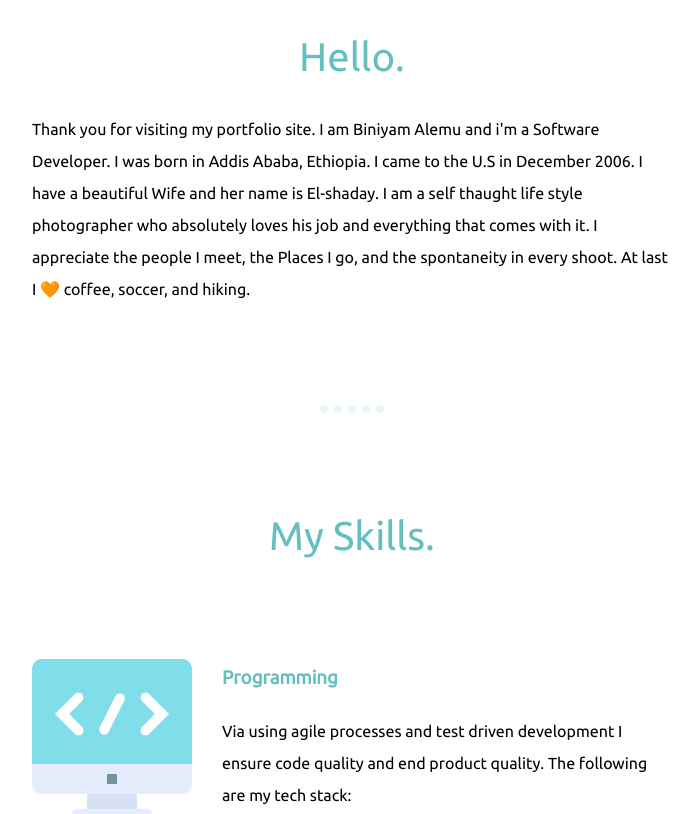
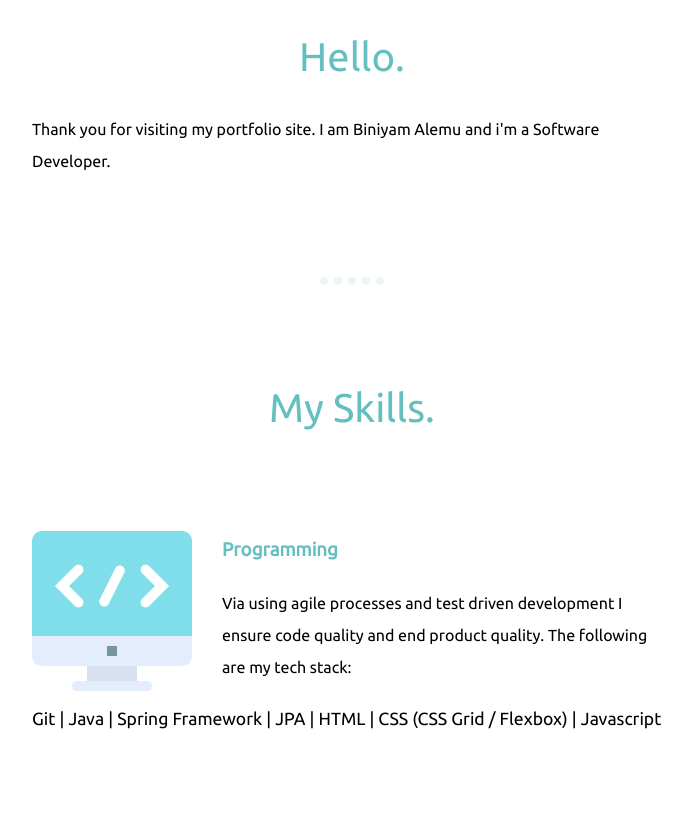
Before and after one commit to binieth/biniyam.github.io, a plain HTML site: page index.html in a window 1280 px wide. Shown: the part 972-1786 px from the top of the page, without its empty margins (288-987 px from the left). Drawn offline with Linux system fonts and the light colour scheme.

Commit message:
working on about me

```diff
--- a/index.html
+++ b/index.html
@@ -27,13 +27,7 @@
             <img class="profile-img" src="./images/biniyam.png" alt="biniyam's portrait image">
             <h2>Hello.</h2>
             <p class="about">Thank you for visiting my portfolio site. I am Biniyam Alemu and i'm a Software Developer.
-                    I was born in Addis Ababa, Ethiopia. I came to the U.S
-                    in December 2006.
-                    I have a beautiful Wife and her name is El-shaday.
-                    I am a self thaught life style photographer
-                    who absolutely loves his job and everything that comes with it.
-                    I appreciate the people I meet, the Places I go, and the spontaneity in every shoot.
-                At last I 🧡 coffee, soccer, and hiking. </p>
+                     </p>
         </div>
         <hr>
         <div class="skills">
```
